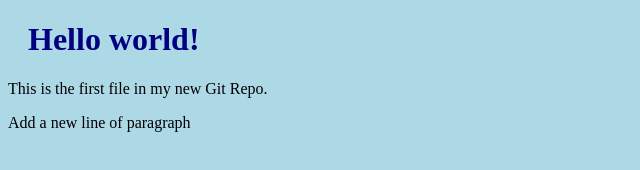
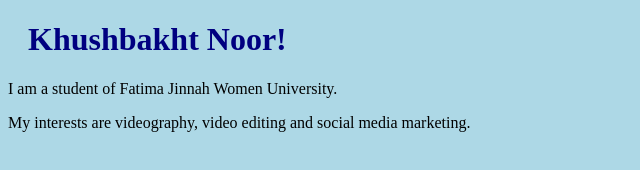
Before and after one commit to Khushbakht964/Khushbakht.github.io, a plain HTML site: page index.html in a window 1280 px wide. Shown: the whole page, without its empty margins (0-640 px from the left). Drawn offline with Linux system fonts and the light colour scheme.

Commit message:
Update index.html

```diff
--- a/index.html
+++ b/index.html
@@ -6,9 +6,9 @@
 </head>
 <body>
 
-<h1>Hello world!</h1>
-<p>This is the first file in my new Git Repo.</p>
- <p>Add a new line of paragraph</p>
+<h1>Khushbakht Noor!</h1>
+<p>I am a student of Fatima Jinnah Women University. </p>
+ <p>My interests are videography, video editing and social media marketing. </p>
 
 </body>
 </html>
```
